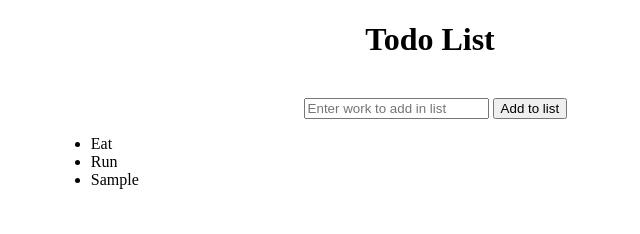
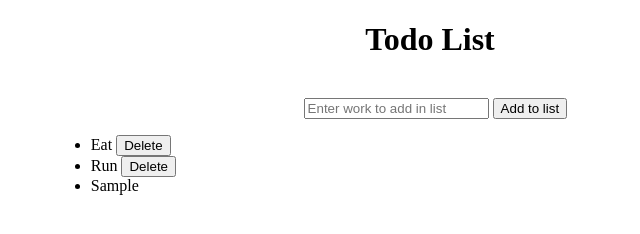
Before and after one commit to Monis9451/JavaScript, a plain HTML site: page Todo list/index.html in a window 1280 px wide. Both pictures are taken after typing "Sample" into the empty fields and a click on the button "Add to list". Shown: the whole page, without its empty margins (210-850 px from the left). Drawn offline with Linux system fonts and the light colour scheme.

Commit message:
edit todo list

```diff
--- a/Todo list/app.js
+++ b/Todo list/app.js
@@ -6,6 +6,8 @@ button.addEventListener("click",function()
 {
     let item = document.createElement("li")
     item.innerText = input.value
+    let delbtn = document.createElement("button")
+    delbtn.innerText = "Delete"
     ul.appendChild(item)
     input.value = ""
 })
--- a/Todo list/index.html
+++ b/Todo list/index.html
@@ -12,8 +12,8 @@
     <input type="text" placeholder="Enter work to add in list" id="inputWork" class="upper">
     <button id="addToList" class="upper">Add to list</button>
     <ul>
-        <li>Eat</li>
-        <li>Run</li>
+        <li>Eat <button>Delete</button></li>
+        <li>Run <button>Delete</button></li>
     </ul>
     <script src="app.js"></script>
 </body>
```
